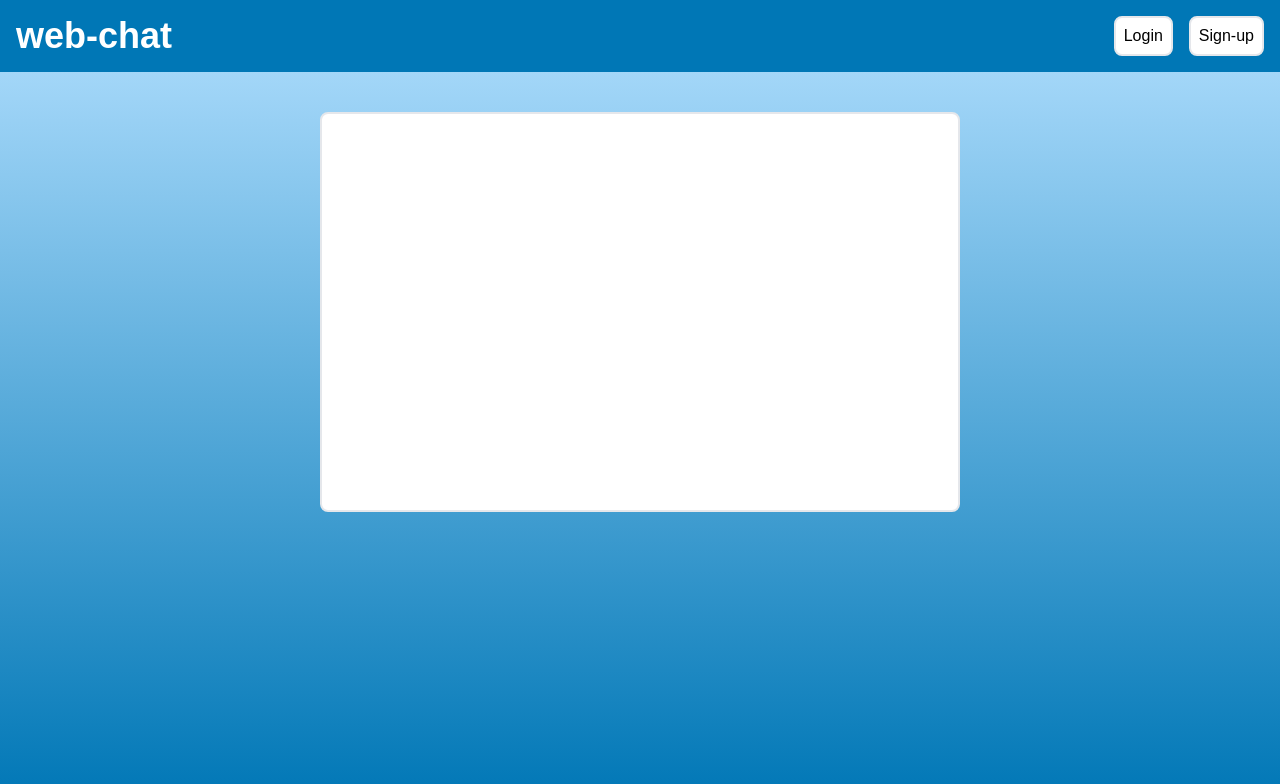
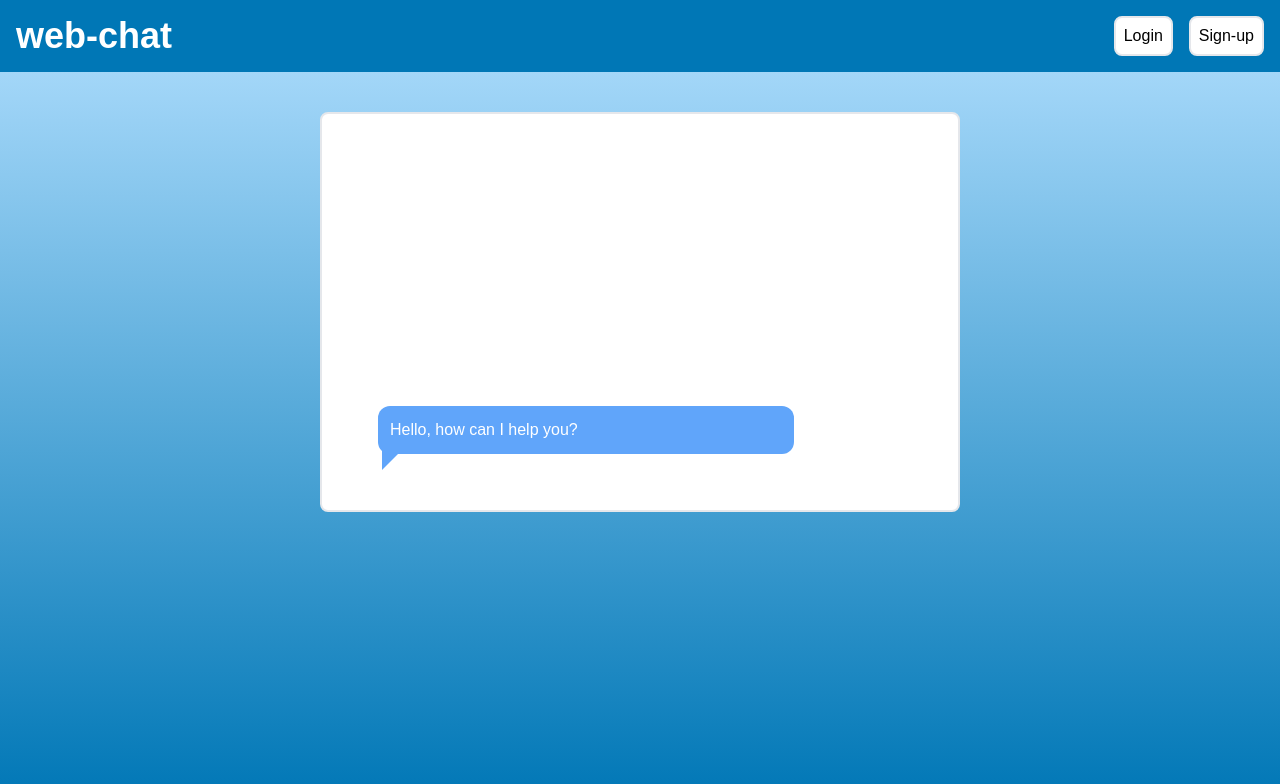
Before and after one commit to harunugurlu/webchat, a React (Create React App) app in the folder frontend/: page / in a window 1280 px wide. Shown: the top 784 px of the page. Built offline with nearby package versions, Linux system fonts and the light colour scheme.

Commit message:
add chat bubble to the chat container

```diff
--- a/frontend/src/components/ChatContainer.tsx
+++ b/frontend/src/components/ChatContainer.tsx
@@ -1,9 +1,10 @@
 import React from 'react'
+import MessageBox from './MessageBox'
 
 export default function ChatContainer() {
   return (
-    <div className="flex border-solid border-2 rounded-lg h-3/6 w-3/6 bg-white">
-
+    <div className="flex flex-col justify-end p-10 border-solid border-2 rounded-lg h-3/6 w-3/6 bg-white">
+      <MessageBox></MessageBox>
     </div>
   )
 }
```
